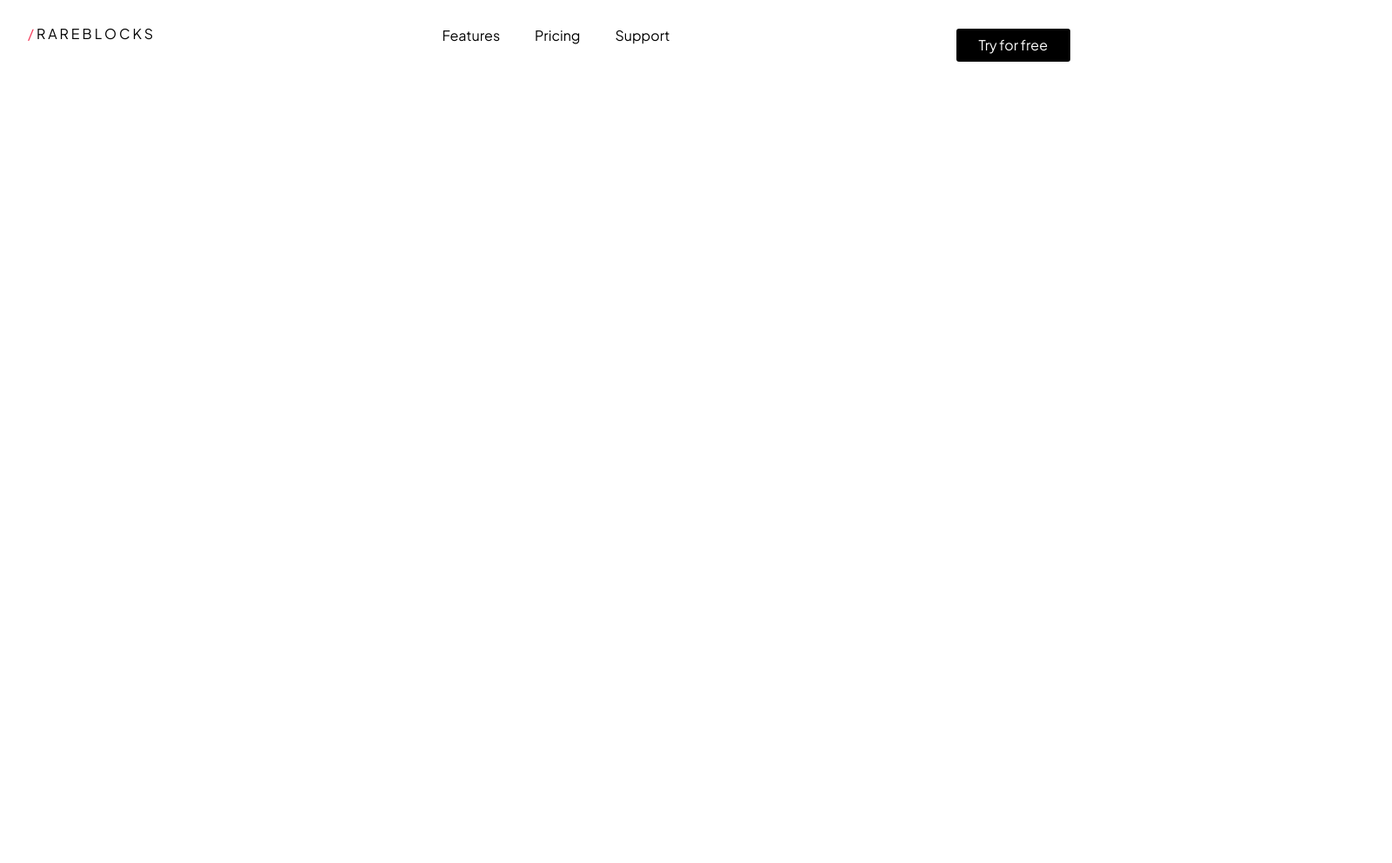
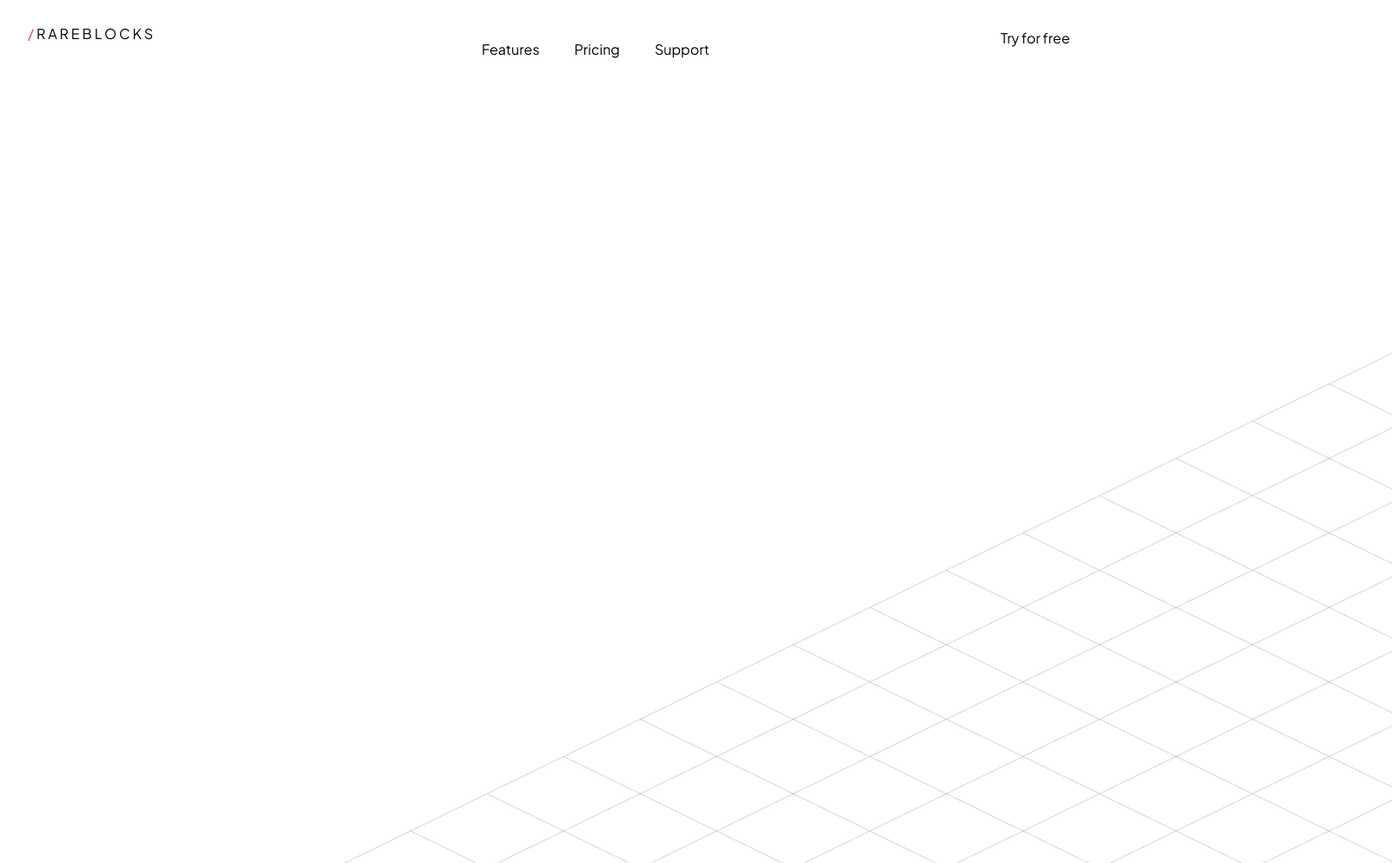
Before and after one commit to itsbill3/Rareblocks, a plain HTML site: page index.html in a window 1280 px wide. Shown: the whole page at 87% size, 1601 px wide, since content can reach past the window. Before the commit the page ends 800 px from the top, so only its background shows below. Drawn offline with Linux system fonts and the light colour scheme.

Commit message:
Background image i:

```diff
--- a/index.html
+++ b/index.html
@@ -3,21 +3,38 @@
   <head>
     <meta charset="UTF-8" />
     <meta http-equiv="X-UA-Compatible" content="IE=edge" />
-    <meta name="viewport" content="width=device-width, initial-scale=1.0" />
+    <meta
+      name="viewport"
+      content="width=device-width{   }, initial-scale=1.0"
+    />
     <link rel="stylesheet" href="main.css" />
     <title>Rareblocks</title>
   </head>
   <body>
-    <div class="nav-bar">
+    <main>
+      <header>
+        <nav class="nav-bar">
           <div class="logo"><span>/</span> RAREBLOCKS</div>
-      <div class="menu">
+          <ul class="menu">
+            <li>
               <div class="">Features</div>
+            </li>
+            <li>
               <div class="">Pricing</div>
+            </li>
+            <li>
               <div class="">Support</div>
-      </div>
+            </li>
+          </ul>
           <div class="button">
             <div class="home-button">Try for free</div>
           </div>
-    </div>
+        </nav>
+      </header>
+      <section class="hero">
+        <div class="hero-image"></div>
+        <img src="images/background-image.png " alt="" />
+      </section>
+    </main>
   </body>
 </html>
--- a/main.css
+++ b/main.css
@@ -3,17 +3,24 @@ body {
   padding: 0;
   margin: 0;
   box-sizing: border-box;
+  background: ;
 }
 :root {
   --black: #000000;
   --white: #ffffff;
   --accent_color: #f43f5e;
+  --gray: #18181b;
 }
 .nav-bar {
   display: flex;
   justify-content: space-between;
   font-family: Plus Jakarta Sans;
+  position: relative;
 }
+.nav-bar > ul > li {
+  list-style-type: none;
+}
+
 .logo {
   padding-top: 24px;
   padding-left: 32px;
@@ -37,9 +44,11 @@ body {
   padding-top: 32.5px;
   padding-right: 49.5px;
 }
-.home-button {
-  background: var(--black);
-  border-radius: 3px;
-  padding: 8.5px 25.5px;
-  color: var(--white);
+.hero {
+  position: relative;
 }
+.hero>img{
+  position: absolute;
+  top: 270px;
+  left: 207px;
+}
```
Also changed, not shown: images/background-image.png (added). Lines whose indentation alone changed are shown as unchanged.
